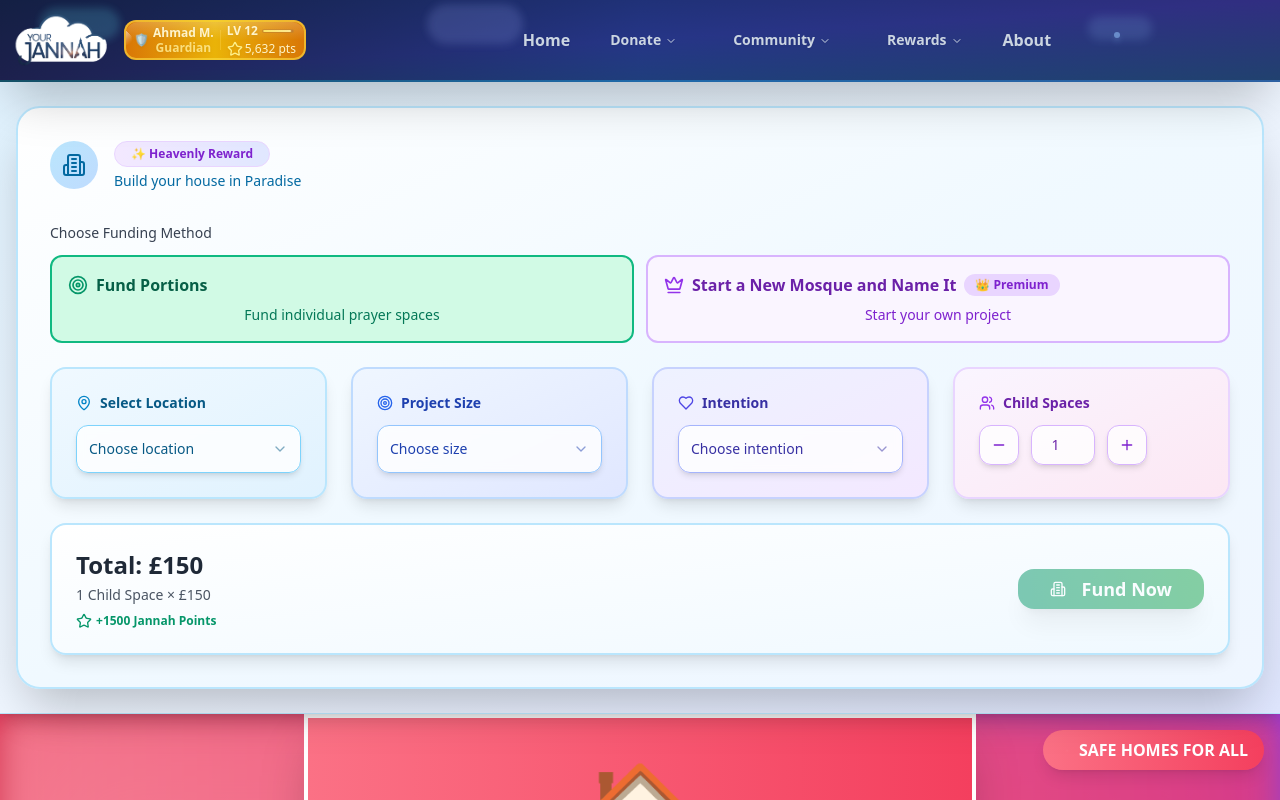
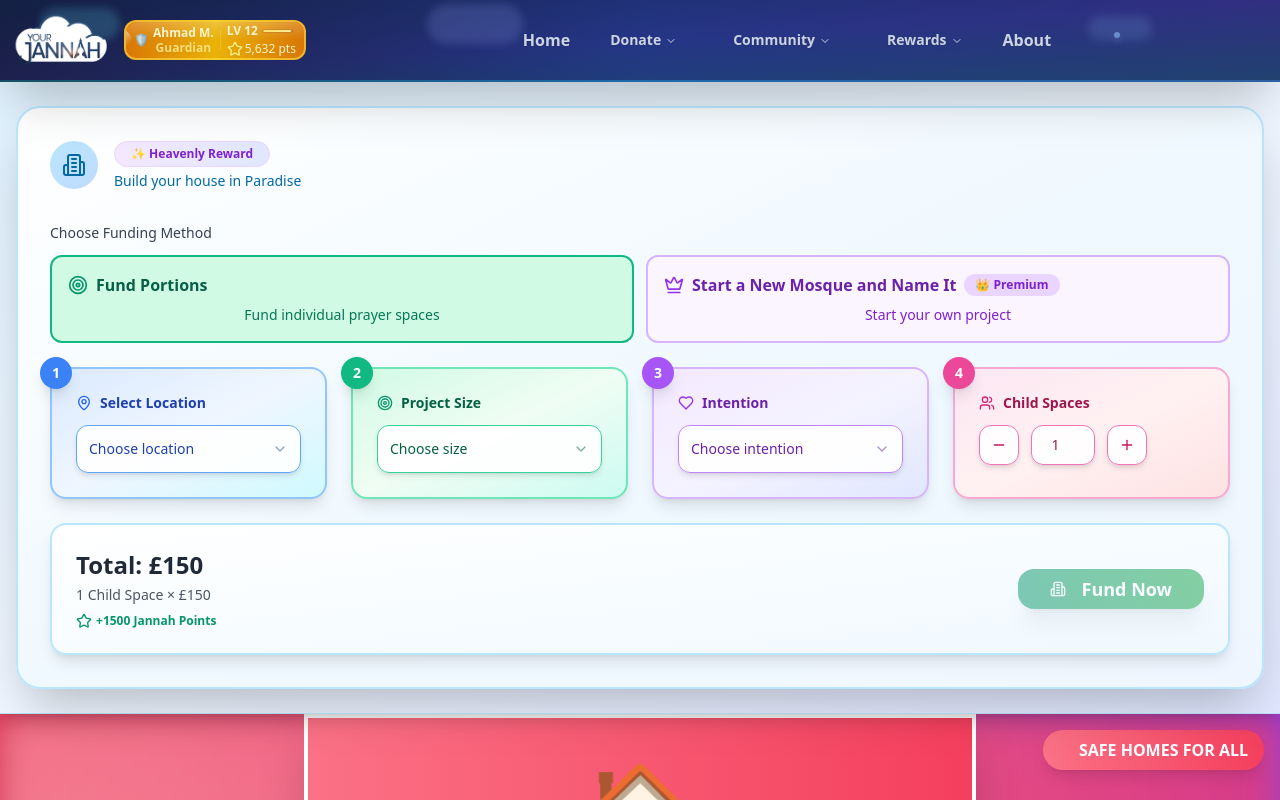
Before and after one commit to adiljzcoe/sadaqah-rewards-hub, a React (Vite) app: page /orphanages in a window 1280 px wide. Shown: the top 800 px of the page. Built offline with nearby package versions, Linux system fonts and the light colour scheme.

Commit message:
feat: Style donation widget steps
Add different background colors to the donation widget steps for better visual clarity.

```diff
--- a/src/components/ProjectDonationWidget.tsx
+++ b/src/components/ProjectDonationWidget.tsx
@@ -1,3 +1,4 @@
+
 import React, { useState, useEffect } from 'react';
 import { Card } from '@/components/ui/card';
 import { Button } from '@/components/ui/button';
@@ -451,21 +452,24 @@ const ProjectDonationWidget: React.FC<ProjectDonationWidgetProps> = ({ projectTy
           )}
 
           <div className="grid md:grid-cols-4 gap-6 mb-6">
-            {/* Location Selection - Sky Blue Theme */}
-            <div className="bg-gradient-to-br from-sky-50 to-sky-100 p-6 rounded-2xl border-2 border-sky-200 shadow-lg">
-              <label className="block text-sm font-semibold text-sky-800 mb-3 flex items-center">
-                <MapPin className="h-4 w-4 mr-2 text-sky-600" />
+            {/* Step 1: Location Selection - Light Blue Theme */}
+            <div className="bg-gradient-to-br from-blue-100 via-blue-50 to-cyan-100 p-6 rounded-2xl border-2 border-blue-300 shadow-lg relative">
+              <div className="absolute -top-3 -left-3 w-8 h-8 bg-blue-500 text-white rounded-full flex items-center justify-center text-sm font-bold shadow-lg">
+                1
+              </div>
+              <label className="block text-sm font-semibold text-blue-800 mb-3 flex items-center">
+                <MapPin className="h-4 w-4 mr-2 text-blue-600" />
                 Select Location
               </label>
               <Select value={selectedLocation} onValueChange={setSelectedLocation}>
-                <SelectTrigger className="bg-white/80 backdrop-blur-sm border-sky-300 rounded-xl h-12 text-sky-800 shadow-md">
+                <SelectTrigger className="bg-white/90 backdrop-blur-sm border-blue-400 rounded-xl h-12 text-blue-800 shadow-md">
                   <SelectValue placeholder="Choose location" />
                 </SelectTrigger>
-                <SelectContent className="bg-white/95 backdrop-blur-sm border border-sky-200 shadow-xl rounded-xl">
+                <SelectContent className="bg-white/95 backdrop-blur-sm border border-blue-200 shadow-xl rounded-xl">
                   {getFilteredLocations().map((location) => (
-                    <SelectItem key={location.id} value={location.id} className="bg-white/80 hover:bg-sky-50 rounded-lg m-1">
+                    <SelectItem key={location.id} value={location.id} className="bg-white/80 hover:bg-blue-50 rounded-lg m-1">
                       <div className="flex items-center justify-between w-full">
-                        <span className="text-sky-800">
+                        <span className="text-blue-800">
                           {location.name}, {location.country}
                           {location.id === 'general' && (
                             <Badge className="ml-2 bg-blue-100 text-blue-700 text-xs rounded-full">Default</Badge>
@@ -479,22 +483,25 @@ const ProjectDonationWidget: React.FC<ProjectDonationWidgetProps> = ({ projectTy
               </Select>
             </div>
 
-            {/* Size Selection - Light Blue Theme */}
-            <div className="bg-gradient-to-br from-blue-50 to-indigo-100 p-6 rounded-2xl border-2 border-blue-200 shadow-lg">
-              <label className="block text-sm font-semibold text-blue-800 mb-3 flex items-center">
-                <Target className="h-4 w-4 mr-2 text-blue-600" />
+            {/* Step 2: Size Selection - Green Theme */}
+            <div className="bg-gradient-to-br from-emerald-100 via-green-50 to-teal-100 p-6 rounded-2xl border-2 border-emerald-300 shadow-lg relative">
+              <div className="absolute -top-3 -left-3 w-8 h-8 bg-emerald-500 text-white rounded-full flex items-center justify-center text-sm font-bold shadow-lg">
+                2
+              </div>
+              <label className="block text-sm font-semibold text-emerald-800 mb-3 flex items-center">
+                <Target className="h-4 w-4 mr-2 text-emerald-600" />
                 Project Size
               </label>
               <Select value={selectedSize} onValueChange={setSelectedSize}>
-                <SelectTrigger className="bg-white/80 backdrop-blur-sm border-blue-300 rounded-xl h-12 text-blue-800 shadow-md">
+                <SelectTrigger className="bg-white/90 backdrop-blur-sm border-emerald-400 rounded-xl h-12 text-emerald-800 shadow-md">
                   <SelectValue placeholder="Choose size" />
                 </SelectTrigger>
-                <SelectContent className="bg-white/95 backdrop-blur-sm border border-blue-200 shadow-xl rounded-xl">
+                <SelectContent className="bg-white/95 backdrop-blur-sm border border-emerald-200 shadow-xl rounded-xl">
                   {getFilteredSizes().map((size) => (
-                    <SelectItem key={size.id} value={size.id} className="bg-white/80 hover:bg-blue-50 rounded-lg m-1">
+                    <SelectItem key={size.id} value={size.id} className="bg-white/80 hover:bg-emerald-50 rounded-lg m-1">
                       <div>
-                        <div className="font-medium text-blue-800">{size.name}</div>
-                        <div className="text-xs text-blue-600">
+                        <div className="font-medium text-emerald-800">{size.name}</div>
+                        <div className="text-xs text-emerald-600">
                           {size.description}
                           {projectType === 'mosque' && size.capacity && (
                             <span> • {size.capacity} capacity</span>
@@ -507,19 +514,22 @@ const ProjectDonationWidget: React.FC<ProjectDonationWidgetProps> = ({ projectTy
               </Select>
             </div>
 
-            {/* Intention Selection - Indigo Theme */}
-            <div className="bg-gradient-to-br from-indigo-50 to-purple-100 p-6 rounded-2xl border-2 border-indigo-200 shadow-lg">
-              <label className="block text-sm font-semibold text-indigo-800 mb-3 flex items-center">
-                <Heart className="h-4 w-4 mr-2 text-indigo-600" />
+            {/* Step 3: Intention Selection - Purple Theme */}
+            <div className="bg-gradient-to-br from-purple-100 via-violet-50 to-indigo-100 p-6 rounded-2xl border-2 border-purple-300 shadow-lg relative">
+              <div className="absolute -top-3 -left-3 w-8 h-8 bg-purple-500 text-white rounded-full flex items-center justify-center text-sm font-bold shadow-lg">
+                3
+              </div>
+              <label className="block text-sm font-semibold text-purple-800 mb-3 flex items-center">
+                <Heart className="h-4 w-4 mr-2 text-purple-600" />
                 Intention
               </label>
               <Select value={selectedIntention} onValueChange={setSelectedIntention}>
-                <SelectTrigger className="bg-white/80 backdrop-blur-sm border-indigo-300 rounded-xl h-12 text-indigo-800 shadow-md">
+                <SelectTrigger className="bg-white/90 backdrop-blur-sm border-purple-400 rounded-xl h-12 text-purple-800 shadow-md">
                   <SelectValue placeholder="Choose intention" />
                 </SelectTrigger>
-                <SelectContent className="bg-white/95 backdrop-blur-sm border border-indigo-200 shadow-xl rounded-xl">
+                <SelectContent className="bg-white/95 backdrop-blur-sm border border-purple-200 shadow-xl rounded-xl">
                   {intentionOptions.map((intention) => (
-                    <SelectItem key={intention} value={intention} className="bg-white/80 hover:bg-indigo-50 rounded-lg m-1 text-indigo-800">
+                    <SelectItem key={intention} value={intention} className="bg-white/80 hover:bg-purple-50 rounded-lg m-1 text-purple-800">
                       {intention}
                     </SelectItem>
                   ))}
@@ -527,11 +537,14 @@ const ProjectDonationWidget: React.FC<ProjectDonationWidgetProps> = ({ projectTy
               </Select>
             </div>
 
-            {/* Portion Count - Only show for portions mode */}
+            {/* Step 4: Portion Count - Only show for portions mode - Pink Theme */}
             {fundingMode === 'portions' && (
-              <div className="bg-gradient-to-br from-purple-50 to-pink-100 p-6 rounded-2xl border-2 border-purple-200 shadow-lg">
-                <label className="block text-sm font-semibold text-purple-800 mb-3 flex items-center">
-                  <Users className="h-4 w-4 mr-2 text-purple-600" />
+              <div className="bg-gradient-to-br from-pink-100 via-rose-50 to-red-100 p-6 rounded-2xl border-2 border-pink-300 shadow-lg relative">
+                <div className="absolute -top-3 -left-3 w-8 h-8 bg-pink-500 text-white rounded-full flex items-center justify-center text-sm font-bold shadow-lg">
+                  4
+                </div>
+                <label className="block text-sm font-semibold text-pink-800 mb-3 flex items-center">
+                  <Users className="h-4 w-4 mr-2 text-pink-600" />
                   {config.portionName}s
                 </label>
                 <div className="flex items-center space-x-3">
@@ -539,7 +552,7 @@ const ProjectDonationWidget: React.FC<ProjectDonationWidgetProps> = ({ projectTy
                     size="sm"
                     variant="outline"
                     onClick={() => setPortionCount(Math.max(1, portionCount - 1))}
-                    className="h-10 w-10 p-0 bg-white/80 border-purple-300 text-purple-700 hover:bg-purple-50 rounded-xl shadow-md"
+                    className="h-10 w-10 p-0 bg-white/90 border-pink-400 text-pink-700 hover:bg-pink-50 rounded-xl shadow-md"
                   >
                     <Minus className="h-4 w-4" />
                   </Button>
@@ -547,14 +560,14 @@ const ProjectDonationWidget: React.FC<ProjectDonationWidgetProps> = ({ projectTy
                     type="number"
                     value={portionCount}
                     onChange={(e) => setPortionCount(Math.max(1, parseInt(e.target.value) || 1))}
-                    className="text-center bg-white/80 border-purple-300 w-16 h-10 rounded-xl text-purple-800 shadow-md"
+                    className="text-center bg-white/90 border-pink-400 w-16 h-10 rounded-xl text-pink-800 shadow-md"
                     min="1"
                   />
                   <Button
                     size="sm"
                     variant="outline"
                     onClick={() => setPortionCount(portionCount + 1)}
-                    className="h-10 w-10 p-0 bg-white/80 border-purple-300 text-purple-700 hover:bg-purple-50 rounded-xl shadow-md"
+                    className="h-10 w-10 p-0 bg-white/90 border-pink-400 text-pink-700 hover:bg-pink-50 rounded-xl shadow-md"
                   >
                     <Plus className="h-4 w-4" />
                   </Button>
```
